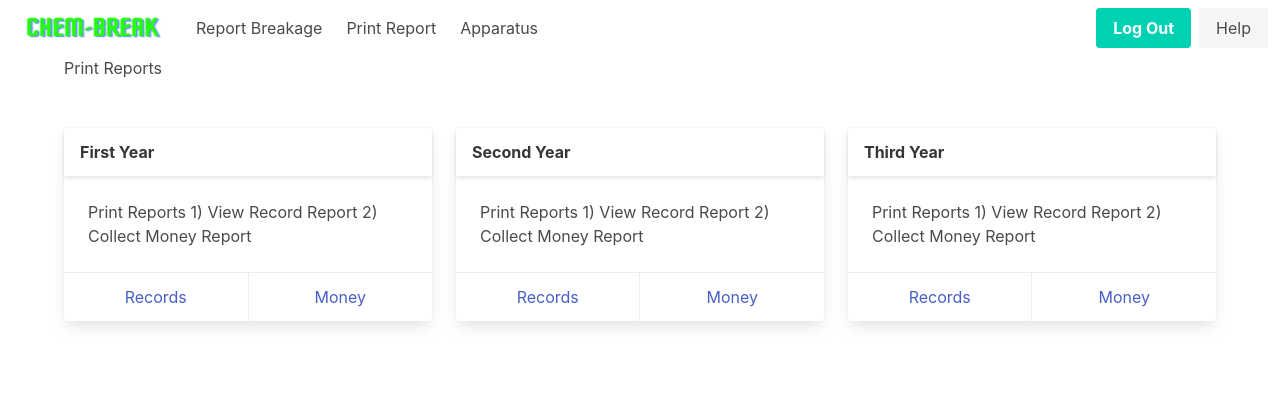
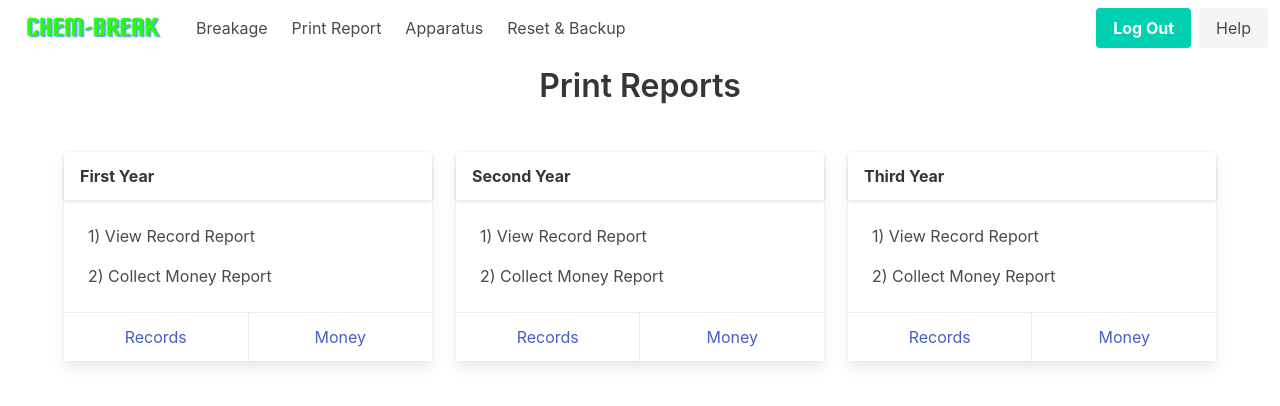
Before and after one commit to salmansyyd/Chem-Break, a Flask app: page /home/report in a window 1280 px wide. Shown: the top 406 px of the page. Run offline with Flask 2, Linux system fonts and the light colour scheme; the visitor is signed in with stand-in values (Sample User, id 1); some libraries are stand-ins or nearby versions.

Commit message:
Add Reset & Backup - Add Removing old data from database - Backup function to get the database file.

```diff
--- a/app/routes.py
+++ b/app/routes.py
@@ -1,7 +1,7 @@
-from flask import Blueprint
+from flask import Blueprint, send_file, send_from_directory
 from flask import render_template, redirect, url_for, request, flash, abort
 from flask_login import login_required
-from app.models import Apparatus, Breakage, Bank, Student, Record
+from app.models import Apparatus, Breakage, Bank, Student, Record, User
 from app.view_classes import ViewRecord, CollectMoney
 from app import db
 import datetime
@@ -311,3 +311,81 @@ def getMoney(class_name):
 
     sorted_records = sorted(class_records, key=lambda x: x.rollno)
     return render_template('collect_money.html', collect_money_list=sorted_records, class_name=class_name.upper())
+
+
+@main.route("/home/reset_and_bakup")
+@login_required
+def reset_and_bakup():
+    return render_template('reset_and_backup.html')
+
+
+@main.route('/download_backup', methods=['POST'])
+@login_required
+def download_backup():
+    return send_file('../app.db', as_attachment=True)
+
+
+@main.route('/empty_user_table', methods=['POST'])
+@login_required
+def empty_user_table():
+    db.session.query(User).delete()
+    db.session.commit()
+
+    return "User table has been emptied"
+
+
+@main.route('/empty_breakage_table', methods=['POST'])
+@login_required
+def empty_breakage_table():
+    db.session.query(Breakage).delete()
+    db.session.commit()
+    flash("Breakage table has been emptied", "success")
+    return render_template('reset_and_backup.html')
+
+
+@main.route('/empty_student_table', methods=['POST'])
+@login_required
+def empty_student_table():
+    db.session.query(Student).delete()
+    db.session.commit()
+    flash("Student table has been emptied", "success")
+    return render_template('reset_and_backup.html')
+
+
+@main.route('/empty_apparatus_table', methods=['POST'])
+@login_required
+def empty_apparatus_table():
+    db.session.query(Apparatus).delete()
+    db.session.commit()
+    flash("Apparatus table has been emptied", "success")
+    return render_template('reset_and_backup.html')
+
+
+@main.route('/empty_records_table', methods=['POST'])
+@login_required
+def empty_records_table():
+    db.session.query(Record).delete()
+    db.session.commit()
+    flash("Records table has been emptied", "success")
+    return render_template('reset_and_backup.html')
+
+
+@main.route('/empty_bank_table', methods=['POST'])
+@login_required
+def empty_bank_table():
+    db.session.query(Bank).delete()
+    db.session.commit()
+    flash("Bank table has been emptied", "success")
+    return render_template('reset_and_backup.html')
+
+
+@main.route('/complete_reset', methods=['POST'])
+@login_required
+def complete_reset():
+    db.session.query(Breakage).delete()
+    db.session.query(Student).delete()
+    db.session.query(Record).delete()
+    db.session.query(Bank).delete()
+    db.session.commit()
+    flash("All tables have been emptied", "success")
+    return render_template('reset_and_backup.html')
--- a/app/templates/home.html
+++ b/app/templates/home.html
@@ -20,7 +20,7 @@
                 <p>Apparatus</p>
             </div>
         </a>
-            <a href="{{ url_for('main.records') }}">
+            <a href="{{ url_for('main.reset_and_bakup') }}">
                 <div class="item">
                     <p>Reset Database & Backup</p>
                 </div>
--- a/app/templates/nav_base.html
+++ b/app/templates/nav_base.html
@@ -48,7 +48,7 @@
         <div id="navbarBasicExample" class="navbar-menu">
             <div class="navbar-start">
                 <a class="navbar-item" href="{{ url_for('main.breakage') }}">
-                    Report Breakage
+                    Breakage
                 </a>
 
                 <a class="navbar-item" href="{{ url_for('main.report')}}">
@@ -59,6 +59,9 @@
                     Apparatus
                 </a>
 
+                <a class="navbar-item" href="{{ url_for('main.reset_and_bakup') }}">
+                    Reset & Backup
+                </a>
             </div>
 
             <div class="navbar-end">
--- a/app/templates/print_report.html
+++ b/app/templates/print_report.html
@@ -3,20 +3,19 @@
 {% endblock %}
 {% block content %}
 <div class="container">
-    <h1 class="is-title">Print Reports</h1>
+    <h1 class="title mt-3 has-text-centered">Print Reports</h1>
 </div>
 <div class="container mt-6">
     <div class="columns is-multiline">
         <div class="column is-one-third">
-            <div class="card">
+            <div class="card fy">
                 <header class="card-header">
                     <p class="card-header-title">First Year</p>
                 </header>
                 <div class="card-content">
                     <div class="content">
-                        Print Reports
-                        1) View Record Report
-                        2) Collect Money Report
+                        <p>1) View Record Report</p>
+                        <p>2) Collect Money Report</p>
                     </div>
                 </div>
                 <footer class="card-footer">
@@ -27,15 +26,14 @@
             </div>
         </div>
         <div class="column is-one-third">
-            <div class="card">
+            <div class="card sy">
                 <header class="card-header">
                     <p class="card-header-title">Second Year</p>
                 </header>
                 <div class="card-content">
                     <div class="content">
-                        Print Reports
-                        1) View Record Report
-                        2) Collect Money Report
+                        <p>1) View Record Report</p>
+                        <p>2) Collect Money Report</p>
                     </div>
                 </div>
                 <footer class="card-footer">
@@ -47,15 +45,14 @@
         </div>
 
         <div class="column is-one-third">
-            <div class="card">
+            <div class="card ty">
                 <header class="card-header">
                     <p class="card-header-title">Third Year</p>
                 </header>
                 <div class="card-content">
                     <div class="content">
-                        Print Reports
-                        1) View Record Report
-                        2) Collect Money Report
+                        <p>1) View Record Report</p>
+                        <p>2) Collect Money Report</p>
                     </div>
                 </div>
                 <footer class="card-footer">
--- a/errors_.txt
+++ b/errors_.txt
@@ -647,3 +647,5 @@ User Table (admin login)
             student_unique_id
             amount
         }
+
+Create a html form with bulma css & wirte flask functions for emptying each of the above tables with flask_sqlalchemy and an option to get the backup of a "app.db" file which is the sqlite db file of the database
```
Also changed, not shown: app/templates/reset_and_backup.html (+61 -0 lines), app.db.
